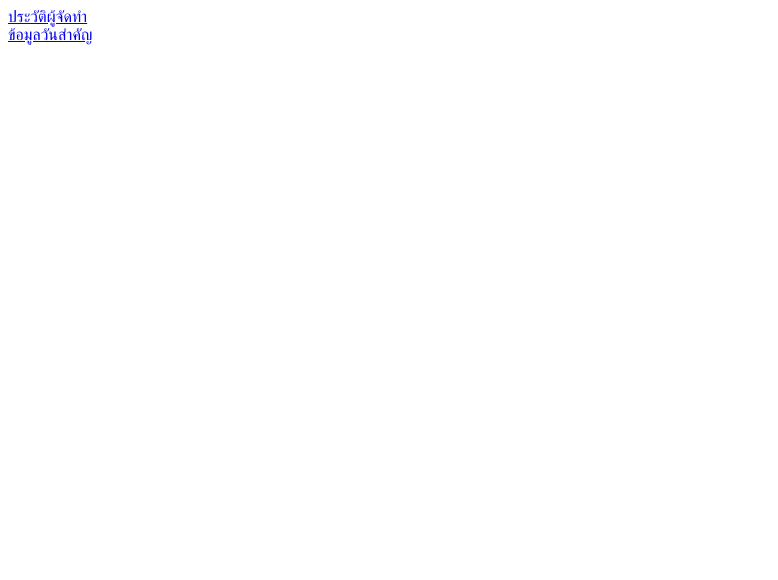
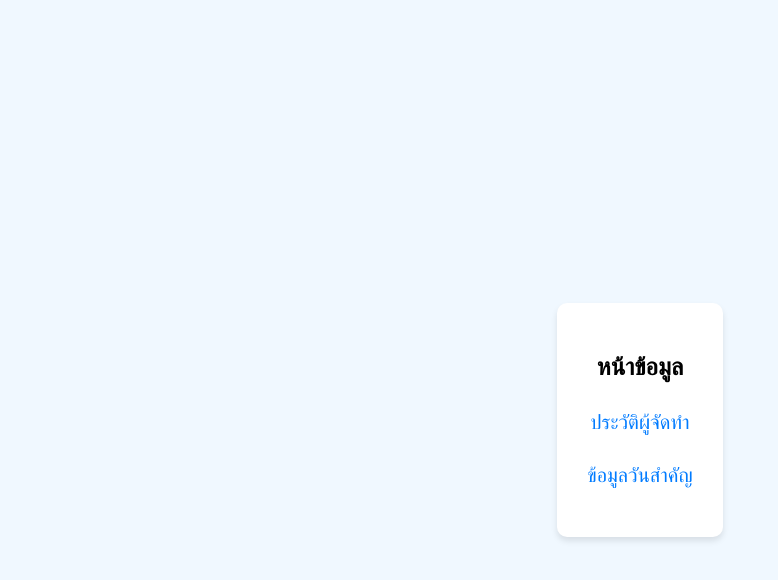
Before and after one commit to zedzerofreedomtime/zedzerofreedomtime..github.io, a plain HTML site: page index.html in a window 1280 px wide. Shown: the whole page, without its empty margins (0-778 px from the left). Drawn offline with Linux system fonts and the light colour scheme.

Commit message:
Update index.html

```diff
--- a/index.html
+++ b/index.html
@@ -4,9 +4,46 @@
     <meta charset="UTF-8">
     <meta name="viewport" content="width=device-width, initial-scale=1.0">
     <title>Document</title>
+    <style>
+        body {
+            font-family: Arial, sans-serif;
+            background-color: #f0f8ff;
+            margin: 0;
+            padding: 20px;
+            display: flex;
+            justify-content: center;
+            align-items: center;
+            height: 100vh;
+        }
+        .container {
+            text-align: center;
+            background-color: #ffffff;
+            padding: 30px;
+            border-radius: 10px;
+            box-shadow: 0 4px 6px rgba(0, 0, 0, 0.1);
+        }
+        a {
+            display: block;
+            font-size: 20px;
+            color: #007bff;
+            text-decoration: none;
+            margin: 10px 0;
+            padding: 10px 0;
+            border-radius: 5px;
+            transition: background-color 0.3s, color 0.3s;
+        }
+        a:hover {
+            background-color: #007bff;
+            color: #ffffff;
+        }
+    </style>
 </head>
 <body>
-    <a href = "ประวัติผู้จัดทำ.html">ประวัติผู้จัดทำ<br>
-        <a href = "ข้อมูลวันสำคัญ.html">ข้อมูลวันสำคัญ
+    <div class="container">
+        <h2>หน้าข้อมูล
+        </h2>
+        <a href="ประวัติผู้จัดทำ.html">ประวัติผู้จัดทำ</a>
+        <a href="ข้อมูลวันสำคัญ.html">ข้อมูลวันสำคัญ</a>
+    </div>
 </body>
 </html>
```
